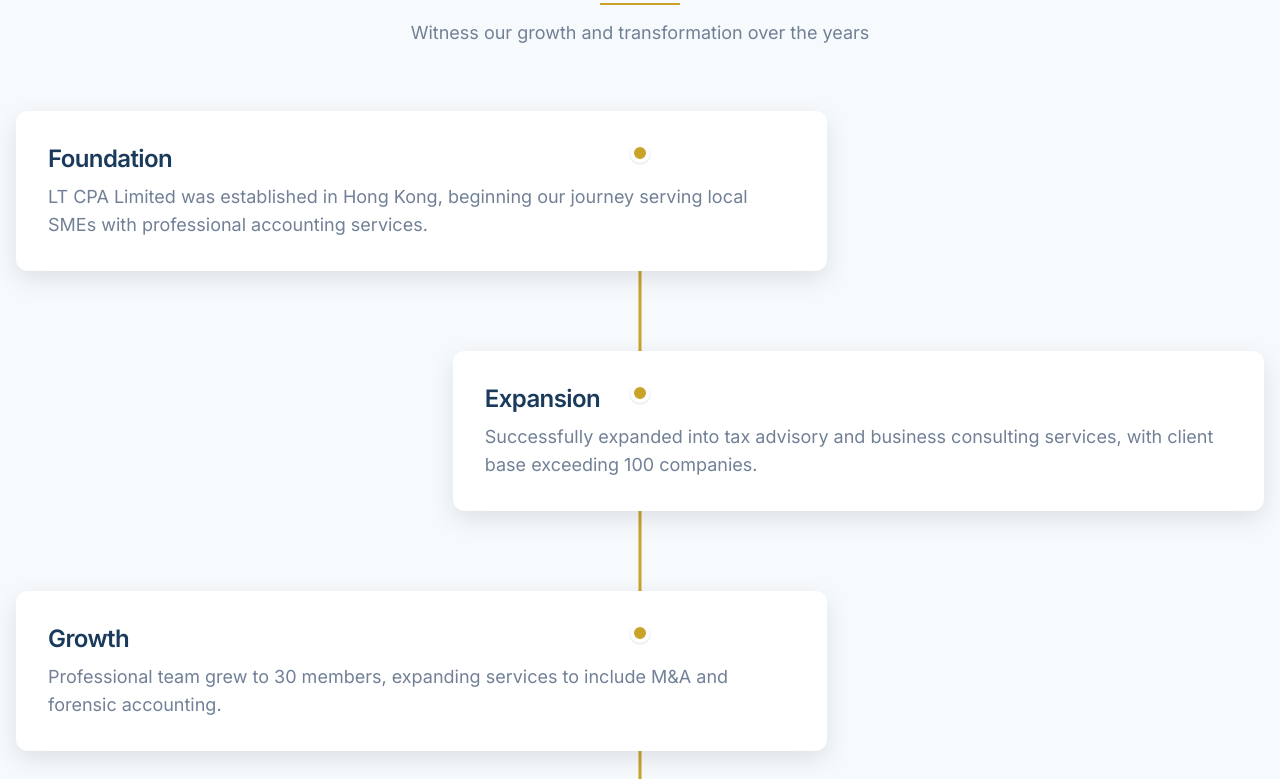
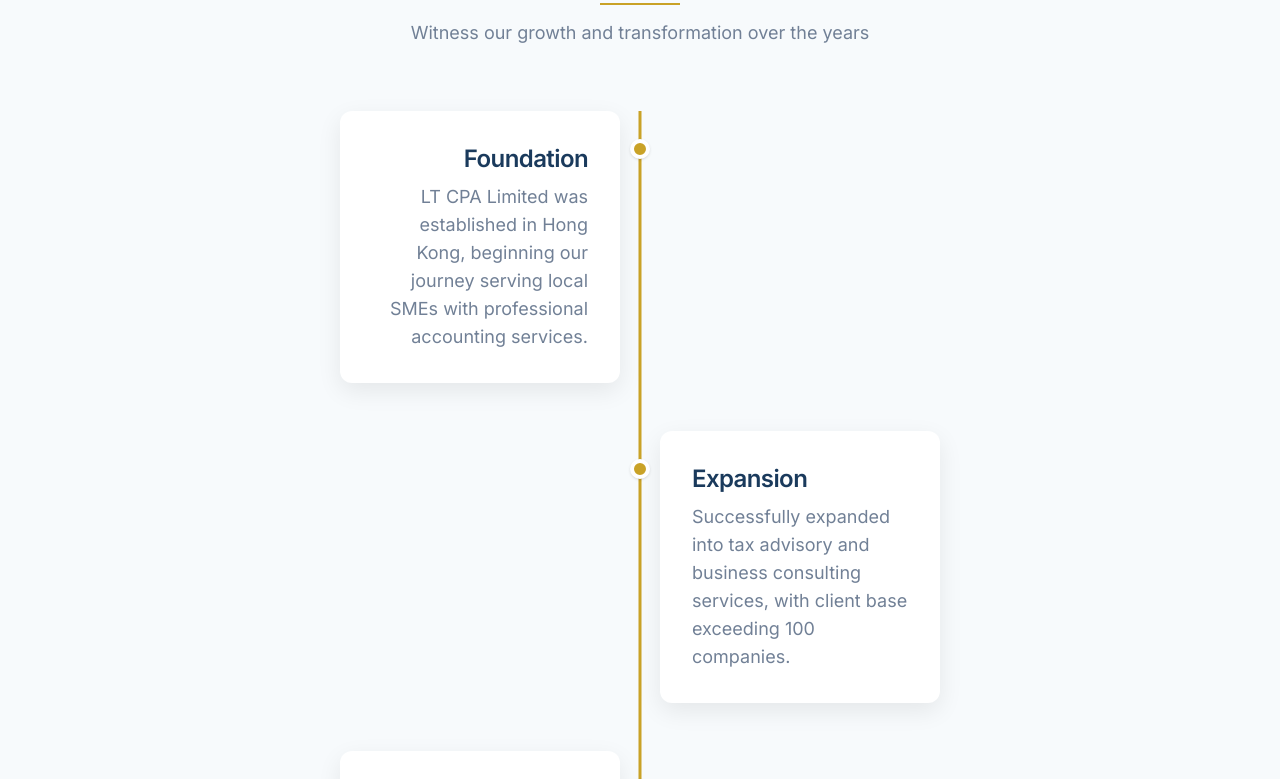
Before and after one commit to twmeric/chrisacc, a Next.js app: page /en/about/ in a window 1280 px wide. Shown: the part 2881-3660 px from the top of the page. Built offline with nearby package versions, Linux system fonts and the light colour scheme; no server answers.

Commit message:
feat: timeline 48% cards, strict no-overlap on gold line

```diff
--- a/components/sections/TimelineSection.tsx
+++ b/components/sections/TimelineSection.tsx
@@ -21,8 +21,8 @@
           <p className="mx-auto mt-6 max-w-[600px] text-lg text-text-light">{data.subtitle}</p>
         </div>
         <div className="relative">
-          {/* Vertical line — runs behind cards */}
-          <div className="absolute left-5 top-0 bottom-0 w-[3px] -translate-x-1/2 bg-brand-gold md:left-1/2 md:-translate-x-1/2" />
+          {/* Vertical line — left side on mobile, center on desktop */}
+          <div className="absolute left-5 top-0 bottom-0 w-[3px] -translate-x-1/2 bg-brand-gold md:left-1/2" />
           {data.events.map((event, idx) => (
             <TimelineItem
               key={idx}
--- a/components/ui/TimelineItem.tsx
+++ b/components/ui/TimelineItem.tsx
@@ -7,19 +7,25 @@
 
 export default function TimelineItem({ year, title, description, side }: TimelineItemProps) {
   return (
-    <div className="relative mb-16 md:mb-20">
-      {/* Dot — floats above card on the center line */}
-      <span className="absolute left-5 top-8 z-20 h-5 w-5 -translate-x-1/2 rounded-full border-4 border-white bg-brand-gold shadow md:left-1/2 md:-translate-x-1/2" />
+    <div className="relative mb-10 md:mb-12">
+      {/* Dot on the timeline */}
+      <span className="absolute left-5 top-[28px] z-10 h-5 w-5 -translate-x-1/2 rounded-full border-4 border-white bg-brand-gold shadow md:left-1/2 md:-translate-x-1/2" />
 
-      {/* Card — 65% width, anchored to left or right */}
+      {/* Card row */}
       <div
-        className={`w-full ${
-          side === "left" ? "md:ml-0 md:mr-auto" : "md:ml-auto md:mr-0"
-        } md:w-[65%]`}
+        className={`flex justify-start pl-12 md:pl-0 ${
+          side === "left" ? "md:justify-end md:pr-[50%]" : "md:justify-start md:pl-[50%]"
+        }`}
       >
-        <div className="rounded-xl bg-white p-6 shadow-[0_8px_24px_rgba(0,0,0,0.1)] sm:p-8">
-          <h4 className="mb-2 text-xl font-bold text-brand-navy sm:text-2xl">{title}</h4>
-          <p className="text-base leading-relaxed text-text-light sm:text-lg">{description}</p>
+        <div className={`w-full md:w-[48%] ${side === "left" ? "md:pr-5" : "md:pl-5"}`}>
+          <div
+            className={`rounded-xl bg-white p-6 shadow-[0_8px_24px_rgba(0,0,0,0.08)] transition-all duration-300 hover:-translate-y-1 hover:shadow-[0_16px_40px_rgba(0,0,0,0.14)] sm:p-8 ${
+              side === "left" ? "md:text-right" : "md:text-left"
+            }`}
+          >
+            <h4 className="mb-2 text-xl font-bold text-brand-navy sm:text-2xl">{title}</h4>
+            <p className="text-base leading-relaxed text-text-light sm:text-lg">{description}</p>
+          </div>
         </div>
       </div>
     </div>
--- a/public/images-manifest.json
+++ b/public/images-manifest.json
@@ -1,5 +1,5 @@
 {
-  "generatedAt": "2026-04-21T04:59:31.772Z",
+  "generatedAt": "2026-04-21T05:06:32.326Z",
   "objects": [
     {
       "key": "about-team.jpg",
```
Also changed, not shown: public/admin/admin.css.
